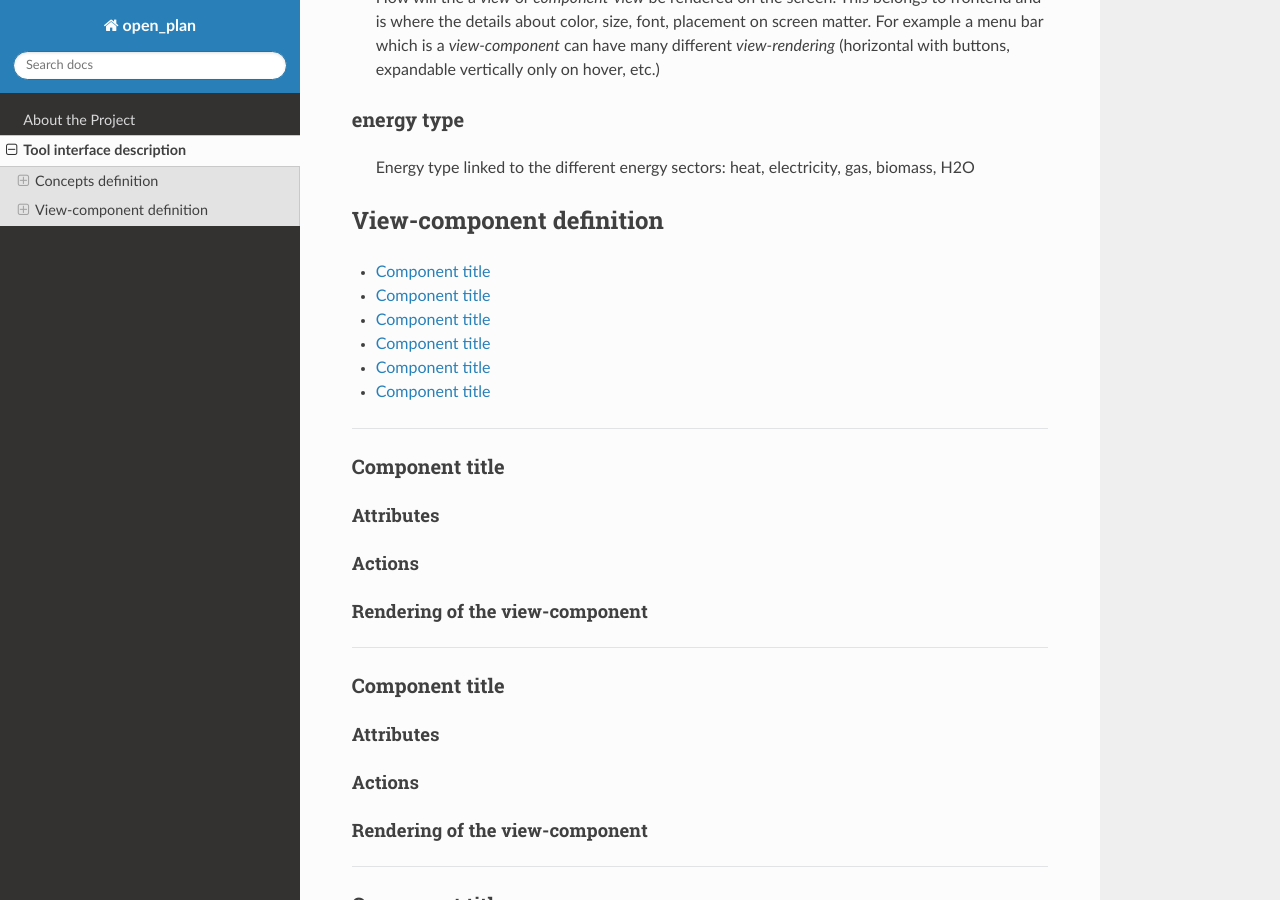
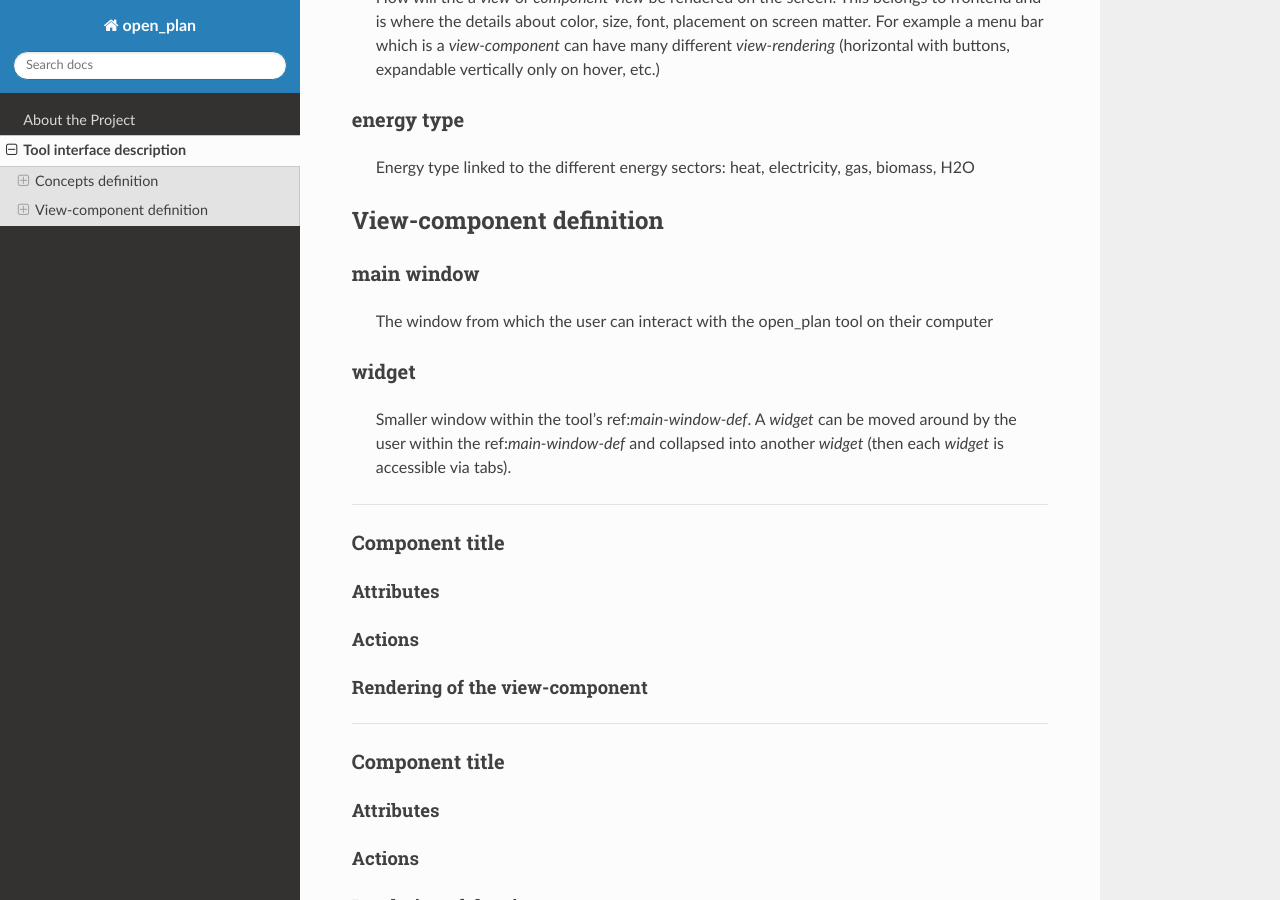
Before and after one commit to rl-institut/open_plan, a Sphinx documentation site: the page built from docs/tool_interface.rst, in a window 1280 px wide and 900 px high, scrolled down 692 px. Built offline with Sphinx 7.4.7 and the Read the Docs theme 2.0.0, drawn with Linux system fonts in a browser that asks for light colours; formulas are drawn with MathJax 3.

Commit message:
Add concept definitions
-main window
-widget

```diff
--- a/docs/tool_interface.rst
+++ b/docs/tool_interface.rst
@@ -35,6 +35,22 @@
 
 View-component definition
 =========================
+.. _main-window-def:
+
+main window
+-----------
+    The window from which the user can interact with the open_plan tool on their computer
+
+
+.. _widget-def:
+
+widget
+------
+    Smaller window within the tool's ref:`main-window-def`.
+    A *widget* can be moved around by the user within the ref:`main-window-def` and collapsed into another *widget* (then each *widget* is accessible via tabs).
+
+
+
 
 .. contents::
    :local:
```
